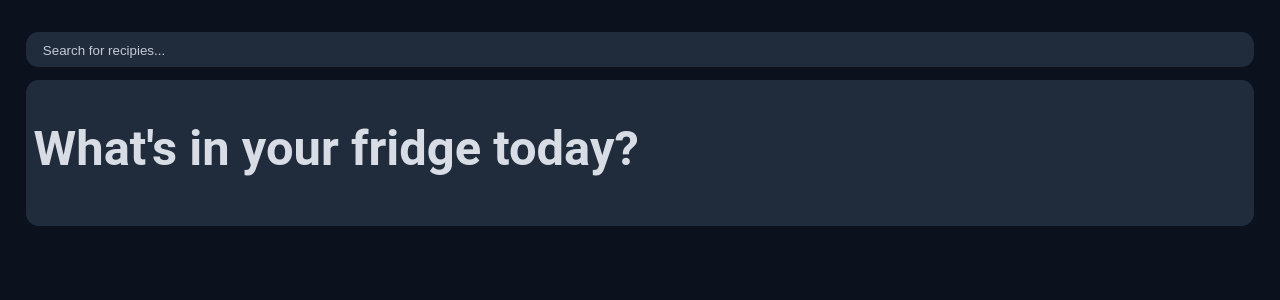
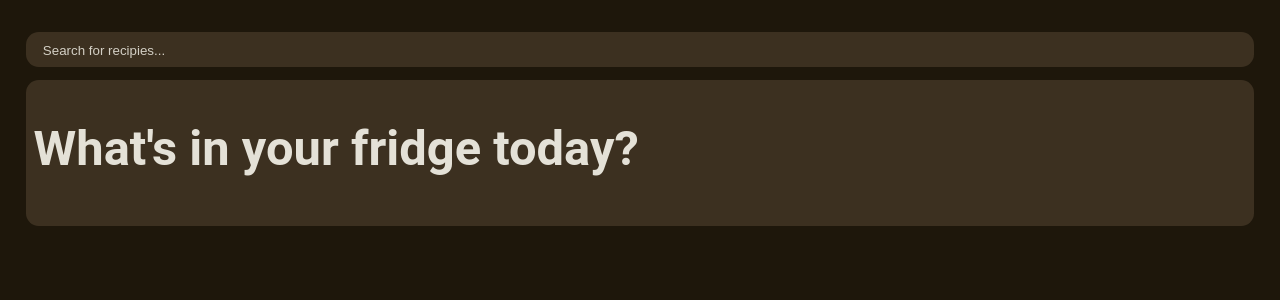
Before and after one commit to lekcik/myCook, a React (Vite) app in the folder myCook/: page / in a window 1280 px wide. Shown: the top 300 px of the page. Built offline with nearby package versions, Linux system fonts and the light colour scheme.

Commit message:
testing color pallete

```diff
--- a/myCook/src/root.css
+++ b/myCook/src/root.css
@@ -1,9 +1,9 @@
 :root {
-    --clr-primary: rgb(11, 17, 29);
-    --сlr-secondary: rgb(32, 44, 60);
+    --clr-primary: hsl(40, 45%, 8%);
+    --сlr-secondary: hsl(34, 30%, 18%);
 
-    --clr-text-primary: rgb(216, 220, 229);
-    --clr-text-secondary: rgb(146, 156, 174);
+    --clr-text-primary: hsl(42, 20%, 87%);
+    --clr-text-secondary: hsl(39, 15%, 63%);
 
     --padding-index-medium: 0.5rem;
     --margin-index-small: 0.5rem;
```
